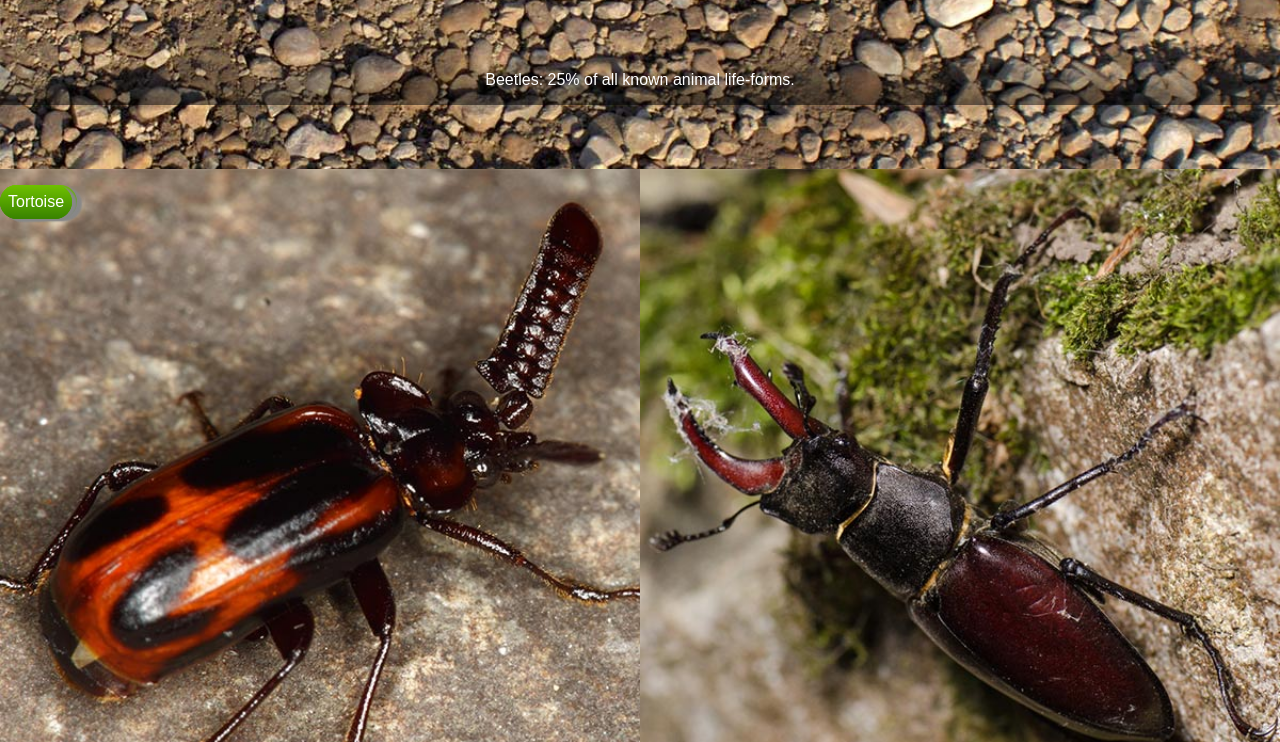
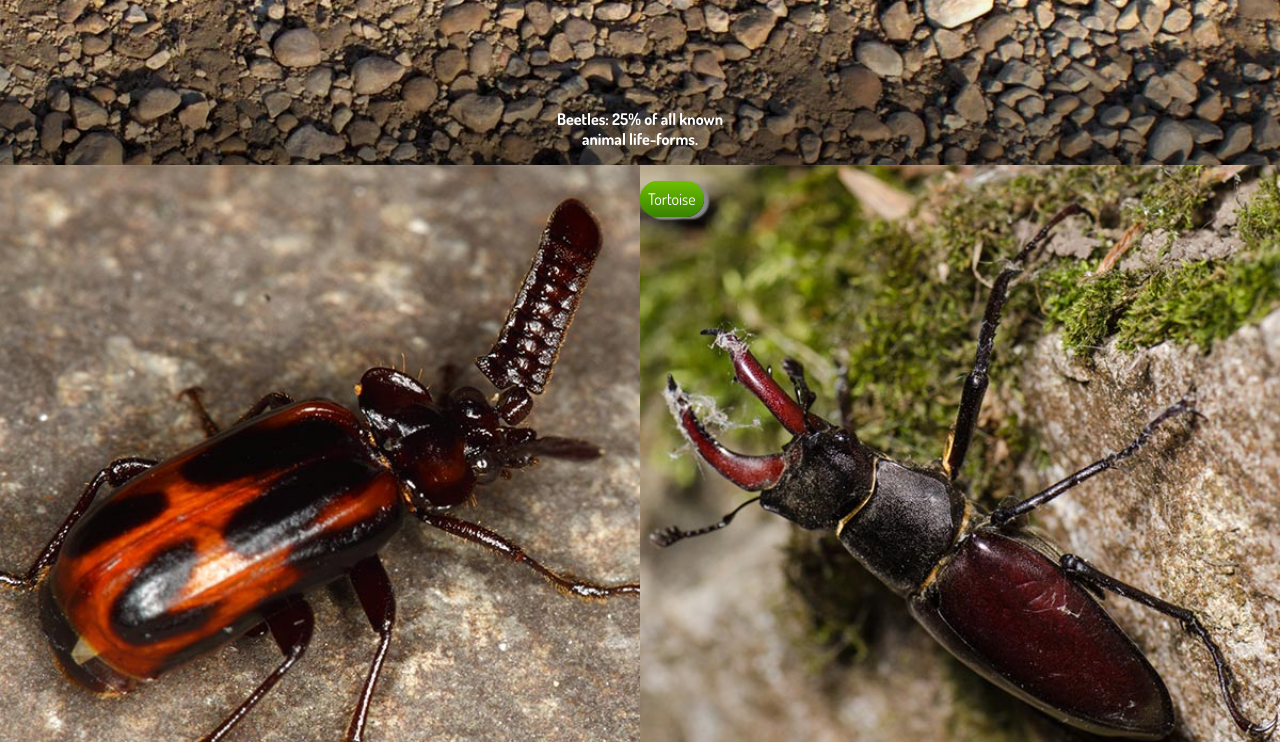
Before and after one commit to rachel-glennie/assignment-7, a plain HTML site: page index.html in a window 1280 px wide. Shown: the part 131-873 px from the top of the page. Drawn offline with Linux system fonts and the light colour scheme.

Commit message:
Fixed and finalized billboard

```diff
--- a/css/main.css
+++ b/css/main.css
@@ -77,13 +77,16 @@ ol li:hover {
 	background-size: 100% auto;
 	background-position: center;
 	color: white;
-	padding: 3em 0em;
-	text-align: center;
 }
 
 .billboard p {
 	background-image: linear-gradient(to bottom, transparent, rgba(0,0,0,0.5));
-	padding: 1em 2em;
+	padding-top: 7em;
+	padding-bottom: 1em;
+	width: 100%;
+	font-weight: bold;
+	text-align: center;
+	margin: 0em;
 }
 
 .right-image {
@@ -108,7 +111,7 @@ ol li:hover {
 	color: white;
 	padding: 0.5em;
 	background-image: linear-gradient(to bottom, #6fc000, #388200);
-	display: inline block;
+	display: inline-block;
 	text-align: center;
 	box-shadow: 5px 2px 2px #888888;
 	position: absolute;
@@ -121,10 +124,12 @@ ol li:hover {
 
 footer  {
 	background-color: rgba(81, 34, 0, 0.5);
-	padding: 1em;
+	padding: 0.5em;
+	clear: both;
 	text-align: center;
 }
 
 footer img {
-	width: 30px;
+	width: 20px;
+	display: inline-block;
 }
--- a/index.html
+++ b/index.html
@@ -5,7 +5,7 @@
 		<meta name="viewport" content="width=device-width, intital-scale=1">
 		<title>Beetles</title>
 		<link href="css/main.css" rel="stylesheet">
-		<link href=<link href='http://fonts.googleapis.com/css?family=Dosis:400,700' rel='stylesheet' type='text/css'>
+		<link href='http://fonts.googleapis.com/css?family=Dosis:400,700' rel='stylesheet' type='text/css'>
 </head>
 
 <body>
@@ -24,7 +24,7 @@
 
 
 <div class="billboard">
-	<p>Beetles: 25% of all known animal life-forms.</p>
+	<p>Beetles: 25% of all known <br>animal life-forms.</p>
 </div>
 
 <div id="jump-point-ant-nest" class="box">
```
